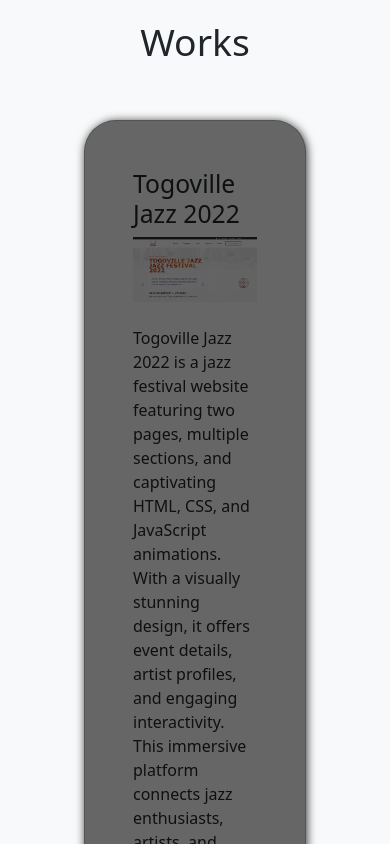
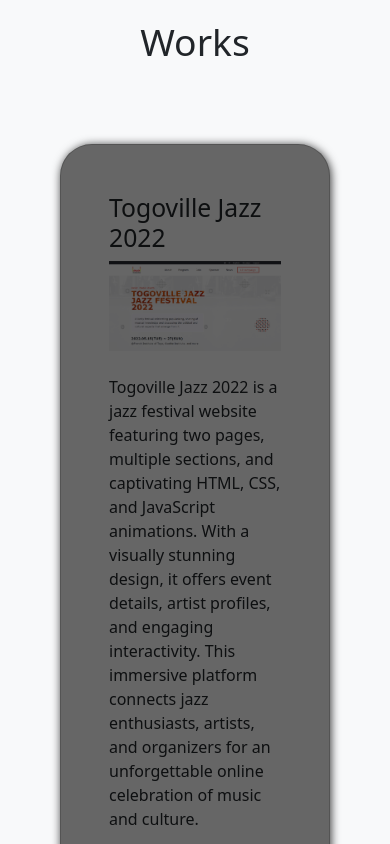
Before and after one commit to Matthieu96Code/portfolio-react-bootstrap, a React (Create React App) app: page / in a window 390 px wide. Shown: the part 860-1704 px from the top of the page. Built offline with nearby package versions, Linux system fonts and the light colour scheme.

Commit message:
Update Card grid responsivness

```diff
--- a/src/components/works.js
+++ b/src/components/works.js
@@ -10,9 +10,9 @@ const Works = () => {
       <div className="px-5">
         <h2 className="display-3 text-center pt-5">Works</h2>
 
-        <div className="row row-cols-1 row-cols-sm-1 row-cols-lg-2 row-cols-xl-3 py-5">
+        <div className="row py-5">
           {projectList.map((project) => (
-            <div key={project.id} className="col mb-5 px-5">
+            <div key={project.id} className="my-4 px-4 col-12 col-sm-6 col-md-6 col-lg-6 col-xl-4 col-xxl-4" >
               <Project project = {project} />
             </div>
           ))}
```
